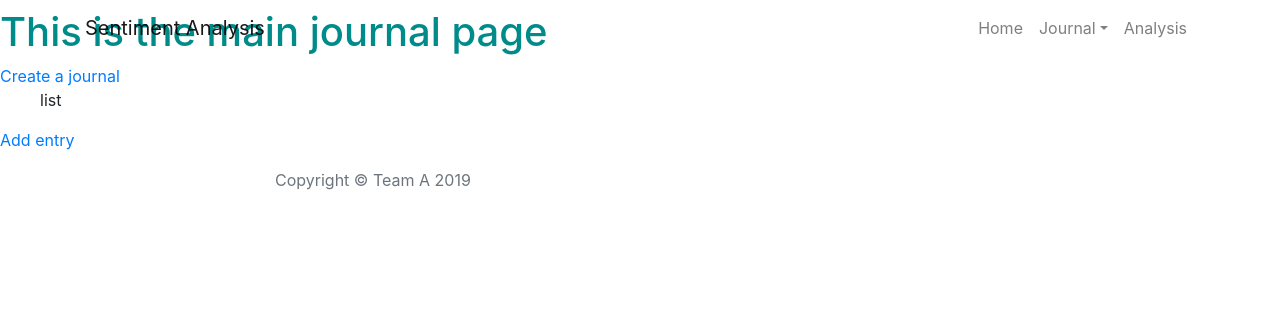
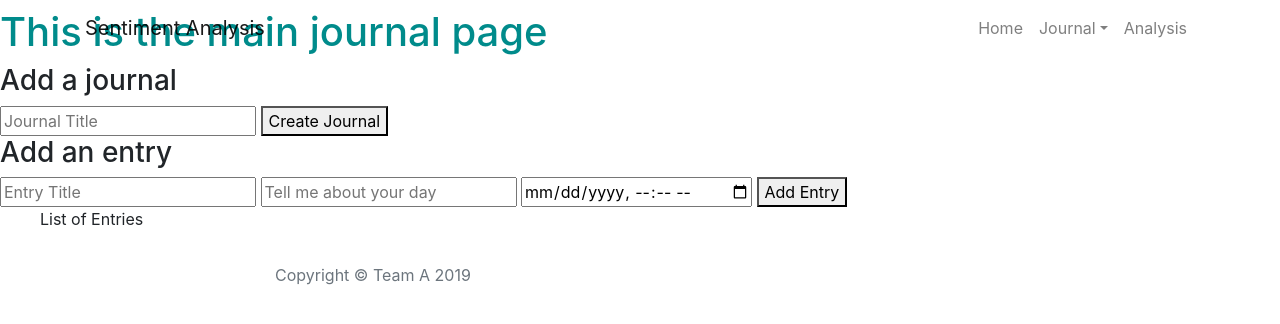
Before and after one commit to gracelamalva/Software-Engineering-Project, a Flask app: page /journal in a window 1280 px wide. Shown: the top 324 px of the page. Run offline with Flask 2, Linux system fonts and the light colour scheme; data that the repository does not hold is empty; parts of the project's set-up code (start-up, migrations or seed data) failed here and were passed over; some libraries are stand-ins or nearby versions.

Commit message:
data in user and journal

```diff
--- a/app/main/models.py
+++ b/app/main/models.py
@@ -10,16 +10,14 @@ class Users(db.Model):
 
     journal = db.relationship("Journal", uselist=False, backref="Users")
 
-
     def add_journal(self, title):
         new_journal = Journal(title = title, UserID = self.Username)
         db.session.add(new_journal)
         db.session.commit()
 
-
 class Journal(db.Model):
     __tablename__ = "Journal"
-    JournalID = db.Column(db.Integer, primary_key=True, nullable = False)
+    JournalID = db.Column(db.Integer, primary_key=True, unique = True, autoincrement = True)
     title = db.Column(db.String, nullable = False)
     UserID = db.Column(db.String, db.ForeignKey('Users.Username'), nullable = False)
 
@@ -32,7 +30,7 @@ class Journal(db.Model):
 
 class JournalEntry(db.Model):
     __tablename__ = "JournalEntry"
-    EntryID = db.Column(db.Integer, primary_key=True, nullable = False)
+    EntryID = db.Column(db.Integer, primary_key=True, nullable = False, autoincrement = True)
     EntryTitle = db.Column(db.String)
     EntryText = db.Column(db.String)
     Date_Time = db.Column(db.DateTime)
--- a/app/main/routes.py
+++ b/app/main/routes.py
@@ -22,11 +22,11 @@ def populate():
     query = db.insert(Users).values(Username = "glamalva", fullName='grace', passwordHash="dfsfs34", Email = "gracegmailcom")
    # db.session.execute( "INSERT INTO Users (Username, fullName, passwordHash, Email) VALUES ('glamalva', 'gracelamalva', 'adfa43', 'glamalvagmailcom')")
     db.session.execute(query)
-    db.commit()
+    db.session.commit()
 
     print("record inserted.")
 
-    return render_template (url_for('index'))
+    return render_template (url_for('main.index'))
 
 @bp.route('/journal', methods = ['GET', 'POST'])
 def journal():
@@ -36,17 +36,14 @@ def journal():
 
 @bp.route('/createjournal', methods = ['POST', 'GET'])
 def create_journal():
+
     title = request.form.get("title")
-
-    journal = Journal(title = title)
-    Users.add_journal(journal, title = title)
-    username = request.form.get("username")
-    journal = Journal(title=title, username=username)
-
+    journal = Journal(title=title, UserID = "glamalva")
     db.session.add(journal)
     db.session.commit()
     # Query database.
     journal=Journal.query.all()
+
     return render_template('createjournal.html', journal=journal)
 
 @bp.route('/edit', methods = ['GET', 'POST', 'PUT'])
@@ -60,34 +57,34 @@ def edit(EntryID):
 
     return render_template('edit.html', entry = entry)
 
-@bp.route('/add', methods = ['GET', 'POST'])
-def add():
+@bp.route('/add/<int:JournalID>', methods = ['GET', 'POST'])
+def add(JournalID):
+    journal =Journal.query.get(JournalID)
+    #entries = JournalEntry.query.all()
 
-    journal = Journal.query.get(JournalID)
-
-    if request.method == 'POST':
-
+    if request == "POST":
+        #journal =Journal.query.get(JournalID)
+        print("taken in entry")
         entrytitle = request.form.get("entrytitle")
         entrytext = request.form.get("entrytext")
         datetime = request.form.get("datetime")
         journal.add_entry(entrytitle, entrytext, datetime)
-        # Equivalent to:
-        # INSERT INTO flights (flight_number, origin, destination, durations) VALUES (origin,...)
-        entry = journal.entries
 
-        db.session.add(entry)
-        db.session.commit()
-        # Query database.
-        entry = JournalEntry.query.all()
+        entries = journal.entries
+       # entry = JournalEntry(EntryTitle = entrytitle, EntryText = entrytext, Date_Time = datetime)
+        #db.session.add(entry)
+        #db.session.commit()
 
+    entries = JournalEntry.query.all()
+    #return render_template('journal.html', journal=journal, entries=entries)
 
-        return render_template('view.html', journal=journal, entry=entry)
-    return render_template('add.html', journal=journal, entry=entry)
+    return render_template('journal.html', journal=journal, entries = entries)
 
 @bp.route('/view/<int:JournalID>', methods = ['POST','GET'])
 def view(JournalID):
     journal = Journal.query.get(JournalID)
     entries = JournalEntry.query.all(journal)
+
 
     return render_template('view.html', entries = entries)
 
--- a/app/main/templates/add.html
+++ b/app/main/templates/add.html
@@ -9,9 +9,9 @@
 <body>
     {% block content %}
     <h1 style="color:purple;">This is the add journal entry page for the app</h1>
-    <div class="journal-entry">
-        <form action="{{url_for('main.add', J_ID = Journal.JournalID )}}" method="post">
-            <input type = "text" name = "title" placeholder="Entry Title">
+     <div class="journal-entry">
+        <form action="{{url_for('main.add', JournalID = 1 )}}" method="post">
+           <input type = "text" name = "title" placeholder="Entry Title">
             <input type="text" name="entry" placeholder="Tell me about your day">
             <input type = "datetime-local" name="datetime" placeholder="datetime-local">
             <button type="submit"> Add Entry </button>
--- a/app/main/templates/createjournal.html
+++ b/app/main/templates/createjournal.html
@@ -10,14 +10,14 @@
     {% block content %}
     <h1 style="color:purple;">This is the create a journal page for the app</h1>
     <div class="journal-entry">
-        <form action="{{url_for('main.createjournal')}}" method="post">
+        <form action="{{url_for('main.create_journal')}}" method="post">
             <input type = "text" name = "title" placeholder="Journal Title">
 
             <button type="submit"> Add Journal </button>
         </form>
     </div>
 
-    <a type = "button" href = "{{url_for('main.view')}}">view all entries</a>
+
 
 
 
--- a/app/main/templates/journal.html
+++ b/app/main/templates/journal.html
@@ -9,15 +9,28 @@
 <body>
     {% block content %}
     <h1 style="color:darkcyan">This is the main journal page</h1>
-    <a type = "button" href ="{{url_for('main.create_journal')}}">Create a journal</a>
-    <ul>list
+    <h3>Add a journal</h3>
+    <form action="{{url_for('main.create_journal')}}" method="post">
+        <input type = "text" name = "title" placeholder="Journal Title">
+        <button type="submit"> Create Journal </button>
+    </form>
+
+    <div class="journal-entry">
+        <h3>Add an entry</h3>
+        <form action="{{url_for('main.add', JournalID = 1 )}}" method="post">
+           <input type = "text" name = "title" placeholder="Entry Title">
+            <input type="text" name="entry" placeholder="Tell me about your day">
+            <input type = "datetime-local" name="datetime" placeholder="datetime-local">
+            <button type="submit" action = "{{url_for('main.add', JournalID = 1)}}"> Add Entry </button>
+        </form>
+    </div>
+
+    <ul>List of Entries
         {% for entry in entries %}
-        <li>Entry: {{entries[entry]}} <a type = "button" href="{{url_for('main.edit')}}" >Edit </a>
+        <li>Entry title: {{entry.title}} <a type = "button" href="{{url_for('main.edit')}}" >Edit </a>
             <a type = "button" href="{{url_for('main.delete')}}" >Delete</a></li>
         {% endfor %}
     </ul>
-
-    <a type = "button" href="{{url_for('main.add')}}" >Add entry</a>
 
 
     {% endblock %}
```
Also changed, not shown: app/main/templates/view.html (+1 -8 lines), app/main/app.db.
